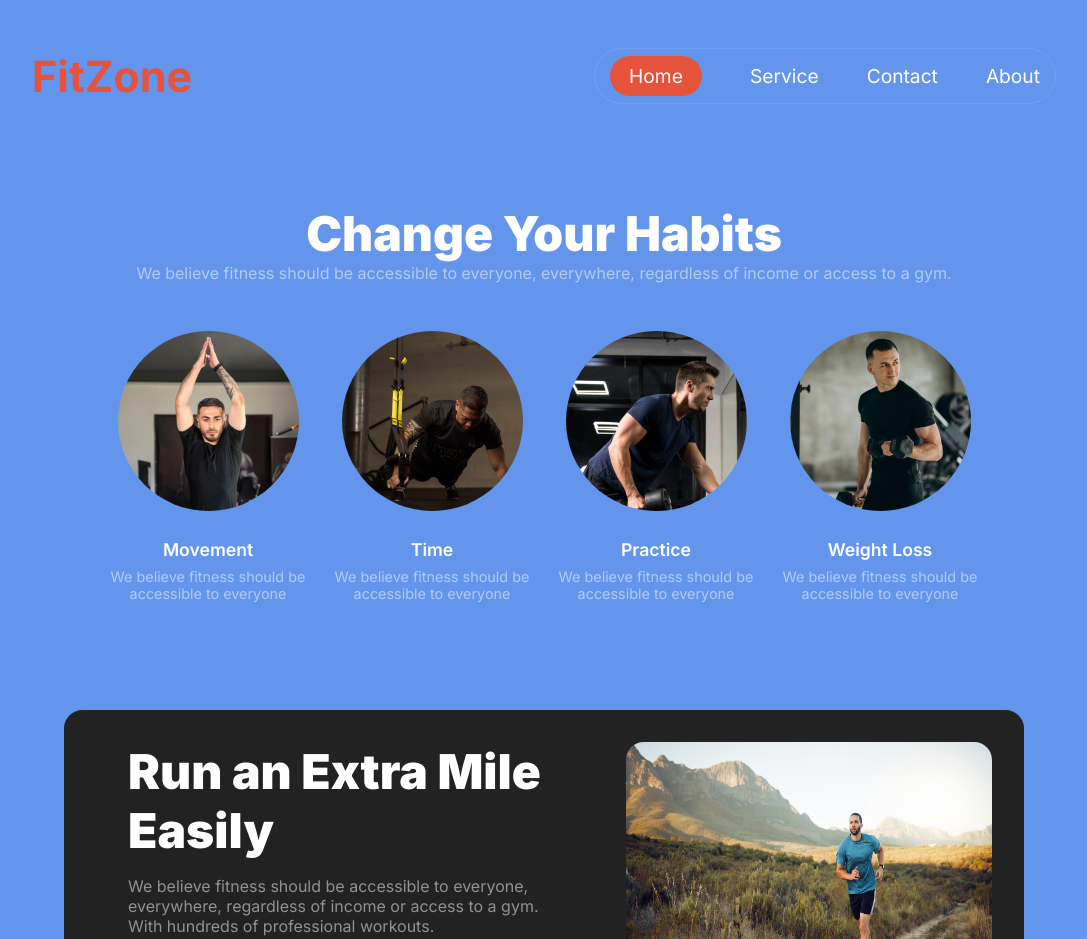
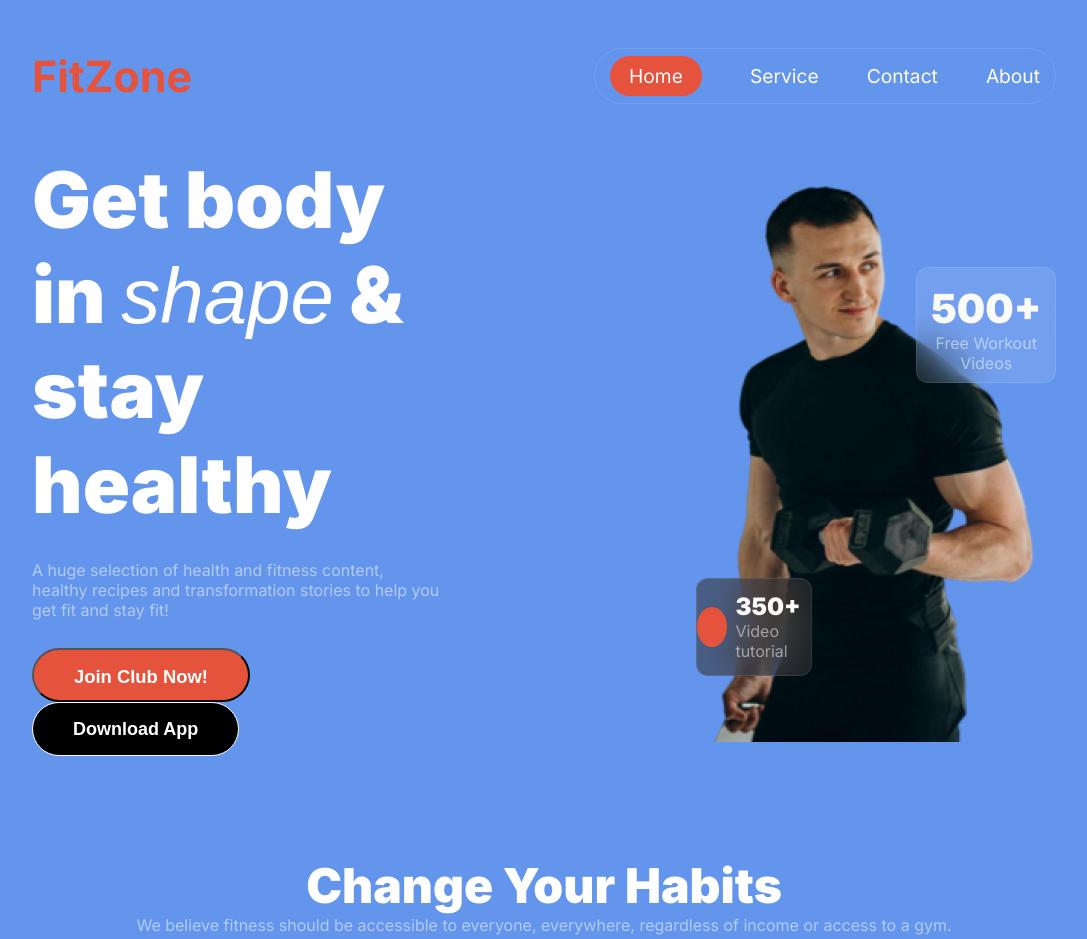
Before and after one commit to salmanfxrsi/PhA2, a plain HTML site: page index.html in a window 1280 px wide. Shown: the top 939 px of the page, without its empty margins (96-1183 px from the left). Drawn offline with Linux system fonts and the light colour scheme.

Commit message:
added Get body in shape & stay healthy section

```diff
--- a/index.html
+++ b/index.html
@@ -30,14 +30,27 @@
          </nav>
 
          <!-- Get body in shape & stay healthy -->
-         <section class="banner, hide">
-            <div class="banner-container">
-                <h1>Get body in shape & stay healthy</h1>
+         <section class="banner">
+            <div class="banner-info">
+                <h3>Get body in <span>shape</span> & stay healthy</h3>
                 <p class="text-two">A huge selection of health and fitness content, healthy recipes and transformation stories to help you get fit and stay fit!</p>
                 <button class="button-primary">Join Club Now!</button>
                 <button class="button-unique">Download App</button>
             </div>
-
+            <div class="banner-image">
+                <img src="./images/Images 2.png" alt="">
+                <div class="video-tutorial">
+                    <div class="orange"></div>
+                <div>
+                    <h3>350+</h3>
+                    <p class="text-two">Video tutorial</p>
+                </div>
+                </div>
+                <div class="workout-tutorial">
+                    <h3>500+</h3>
+                    <p class="text-two">Free Workout Videos</p>
+                </div>
+            </div>
          </section>
 
     </header>
--- a/style/style.css
+++ b/style/style.css
@@ -2,6 +2,13 @@
 
 body{
     font-family: "Inter", sans-serif;
+}
+
+@import url('https://fonts.cdnfonts.com/css/miami');
+.banner-info span{
+    font-family: 'Miami', sans-serif;
+    font-style: italic;
+    font-weight: 100;
 }
 
 /* Default Styles */
@@ -35,6 +42,8 @@ body{
     font-size: 1.15rem;
     font-weight: 600;
     cursor: pointer;
+    max-width: 224px;
+    height: 54px;
 }
 
 .hide{
@@ -86,40 +95,94 @@ body{
 }
 
 /* Get body in shape & stay healthy */
+.button-unique{
+    border: 1px solid rgb(255, 255, 255);
+    border-radius: 42px;
+    padding: 1rem 2.5rem;
+    color: rgb(255, 255, 255);
+    font-size: 18px;
+    font-weight: 600;
+    max-width: 224px;
+    height: 54px;
+    background-color: black;
+}
+
 .banner{
     width: 80%;
     margin: 0 auto;
     display: flex;
     justify-content: space-between;
-    padding-top: 3rem;
+    align-items: center;
 }
 
-.banner-container{
-    width: 35%;
+.banner-info{
+    width: 40%;
 }
 
-.banner-container h1{
+.banner-info h3{
     color: rgb(255, 255, 255);
-    font-size: 5rem;
+    font-size: 78px;
+    font-weight: 900;
+    margin-bottom: 28px;
+}
+
+.banner-info p{
+    margin-bottom: 28px;
+}
+
+.banner-image{
+    position: relative;
+}
+
+.video-tutorial{
+    position: absolute;
+    max-width: 206px;
+    height: 96px;
+    border: 1px solid rgba(255, 255, 255, 0.1);
+    border-radius: 12px;
+    backdrop-filter: blur(20px);
+    background: rgba(48, 48, 48, 0.54);
+    display: flex;
+    gap: 0.5rem;
+    justify-content: center;
+    align-items: center;
+    bottom: 12%;
+    right: 70%;
+}
+
+.orange{
+    width: 40px;
+    height: 40px;
+    background: rgb(230, 83, 60);
+    border-radius: 50%;
+}
+
+.video-tutorial h3{
+    color: rgb(250, 250, 249);
+    font-size: 1.5rem;
     font-weight: 900;
 }
 
-.banner-container p{
-    margin-top: 1.8rem;
-    margin-bottom: 1.8rem;
+
+.workout-tutorial{
+    position: absolute;
+    top: 18%;
+    left: 60%;
+    max-width: 193px;
+    height: 98px;
+    border: 1px solid rgba(255, 255, 255, 0.1);
+    border-radius: 12px;
+    backdrop-filter: blur(20px);
+    background: rgba(255, 255, 255, 0.1);
+    text-align: center;
+    padding-top: 1rem;
 }
 
-.button-unique{
-    color: rgb(255, 255, 255);
-    font-size: 1.25rem;
-    font-weight: 600;
-    border: 1px solid rgb(255, 255, 255);
-    border-radius: 2.6rem;
-    padding: 1rem 2.5rem;
-    background: black;
-    cursor: pointer;
+.workout-tutorial h3{
+    color: rgb(250, 250, 249);
+    font-size: 2.5rem;
+    font-weight: 900;
 }
-
 
 /* Change Your Habits */
 .habits{
@@ -408,10 +471,14 @@ footer{
     flex-direction: column;
 }
 
-.banner-container{
+.banner-info{
     width: 100%;
 }
 
+
+.banner-info button{
+    font-size: 12px;
+}
 
 /* Change Your Habits */
 .habits-details{
@@ -437,6 +504,11 @@ footer{
 }
 
 /* BMI Calculator */
+.bmi-title{
+    margin: 5rem 0;
+    width: 80%;
+}
+
 .bmi-container{
     flex-direction: column;
     padding: 3rem 0;
```
